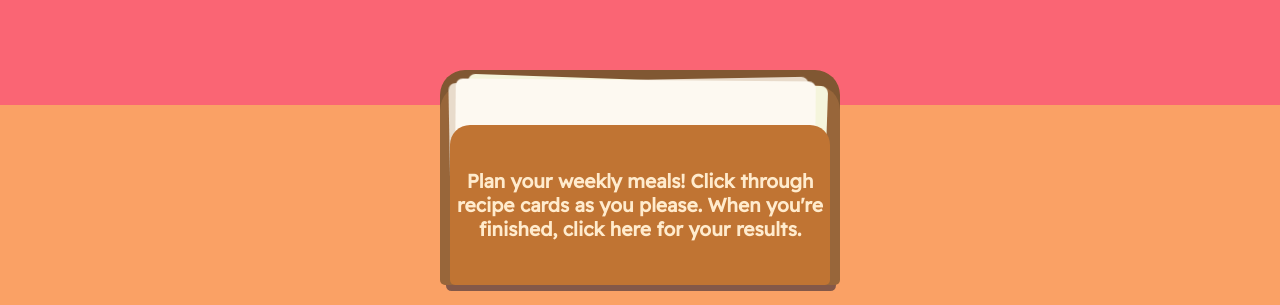
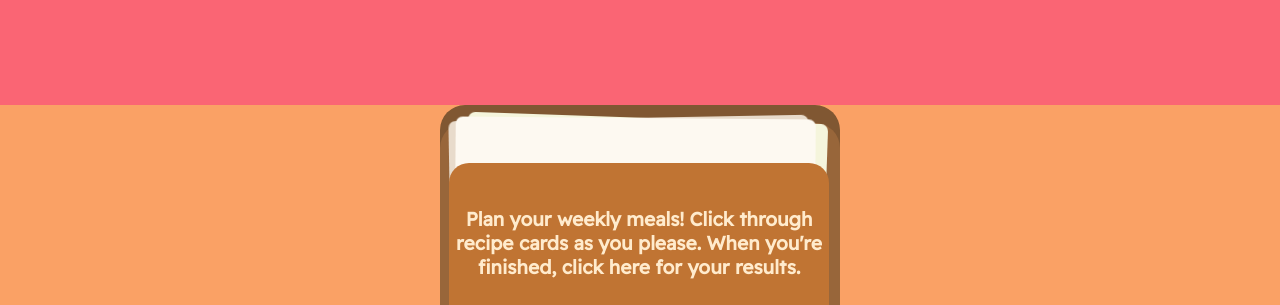
Before and after one commit to benjaminglee/Picky, a React (Create React App) app: page / in a window 1280 px wide. Shown: the part 495-800 px from the top of the page. Built offline with nearby package versions, Linux system fonts and the light colour scheme; no server answers; grey boxes are pictures that could not be loaded.

Commit message:
fine-tuned animation

```diff
--- a/src/components/ContainerForTableContainer.js
+++ b/src/components/ContainerForTableContainer.js
@@ -8,7 +8,7 @@ function ContainerForTableContainer({ saved, recipes }) {
       if (recipes.length) {
         setKeyVal(keyVal + 1);
       }
-    }, 700);
+    }, 500);
   }, [recipes]);
   return <TableContainer key={keyVal} saved={saved} recipes={recipes} />;
 }
--- a/src/components/RecipeCard.js
+++ b/src/components/RecipeCard.js
@@ -36,7 +36,7 @@ const RecipeCard = ({ keyVal, setKeyVal }) => {
     dispatch(setCard(recipe));
     setTimeout(() => {
       setKeyVal(keyVal + 1);
-    }, 700);
+    }, 500);
   };
 
   const handleDislike = (e) => {
@@ -44,7 +44,7 @@ const RecipeCard = ({ keyVal, setKeyVal }) => {
     dispatch(setCard(recipe));
     setTimeout(() => {
       setKeyVal(keyVal + 1);
-    }, 700);
+    }, 500);
   };
 
   return (
--- a/src/components/TableContainer.js
+++ b/src/components/TableContainer.js
@@ -5,11 +5,16 @@ function TableContainer({ recipes, saved }) {
     <>
       <motion.div
         id="containerBack"
-        animate={{ y: [0, -10, 0] }}
+        animate={{ y: [0, -25, 0], rotate: [0, 0.8, 0] }}
         transition={{ duration: 0.5 }}
       >
         <motion.div
-          animate={{ y: [0, 12, 0], scaleX: [1, 0.9, 1], scaleY: [1, 1.2, 1] }}
+          animate={{
+            y: [0, 12, 0],
+            scaleX: [1, 0.9, 1],
+            scaleY: [1, 1.2, 1],
+            rotate: [0, -0.7, 0],
+          }}
           transition={{ duration: 0.5 }}
           className="shadow"
         ></motion.div>
@@ -39,7 +44,7 @@ function TableContainer({ recipes, saved }) {
         </motion.div>
         <motion.div
           id="containerFace"
-          animate={{ y: [0, -3, 0] }}
+          animate={{ y: [0, -3, 0], rotate: [0, 1, 0] }}
           transition={{ duration: 0.5 }}
         >
           <motion.div className="recipeCounter">
--- a/src/components/animation.js
+++ b/src/components/animation.js
@@ -6,7 +6,7 @@ export const loaderVariants = {
     opacity: 0,
     scale: [1, 1.6, 0.8],
     transition: {
-      duration: 0.8,
+      duration: 0.7,
       delay: 0.3,
     },
   },
@@ -20,7 +20,7 @@ export const childVariants = {
     opacity: 1,
     scale: 1,
     transition: {
-      delay: 0.9,
+      delay: 0.8,
     },
   },
 };
--- a/src/index.css
+++ b/src/index.css
@@ -252,7 +252,9 @@ img {
   left: 0px;
   z-index: -2;
   display: flex;
-  justify-content: center;
+  flex-direction: column;
+  align-items: center;
+  justify-content: flex-start;
 }
 #containerBack {
   height: 200px;
@@ -263,9 +265,7 @@ img {
   border-bottom-right-radius: 5px;
   background-color: rgb(128, 87, 50);
   z-index: 1;
-  position: absolute;
   align-self: center;
-  justify-self: flex-end;
   margin-bottom: 33px;
   bottom: 2px;
 }
@@ -277,7 +277,7 @@ img {
   background-color: rgb(152, 102, 58);
   z-index: 1;
   position: absolute;
-  margin-top: 15px;
+  margin-top: 7px;
   border-bottom-left-radius: 5px;
   border-bottom-right-radius: 5px;
 }
@@ -311,19 +311,19 @@ img {
   width: 380px;
   height: 160px;
   background-color: black;
-  position: absolute;
   z-index: 10;
   border-top-left-radius: 20px;
   border-top-right-radius: 20px;
   background-color: rgb(192, 116, 51);
-  margin-top: 55px;
-  left: 10px;
+  margin-top: 47px;
+  margin-left: 9px;
   display: flex;
   align-items: center;
   justify-content: center;
   flex-wrap: wrap;
   border-bottom-left-radius: 5px;
   border-bottom-right-radius: 5px;
+  position: absolute;
 }
 
 .recipeCounter {
@@ -333,12 +333,12 @@ img {
   color: blanchedalmond;
 }
 .shadow {
-  width: 390px;
+  width: 380px;
   height: 11px;
   border-radius: 10px;
   background-color: rgba(17, 17, 45, 0.5);
-  position: absolute;
-  top: 210px;
-  left: 6px;
+  left: 10px;
   opacity: 1;
+  top: 213px;
+  position: relative;
 }
```
